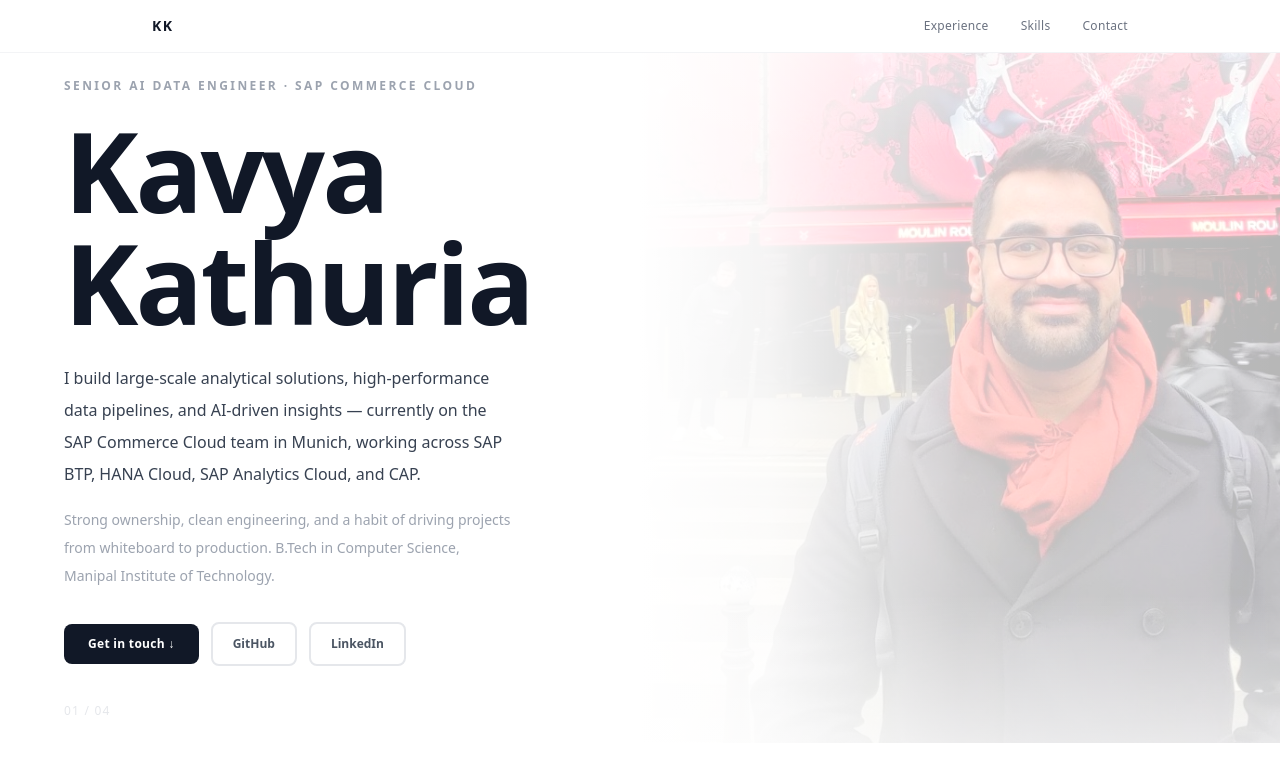
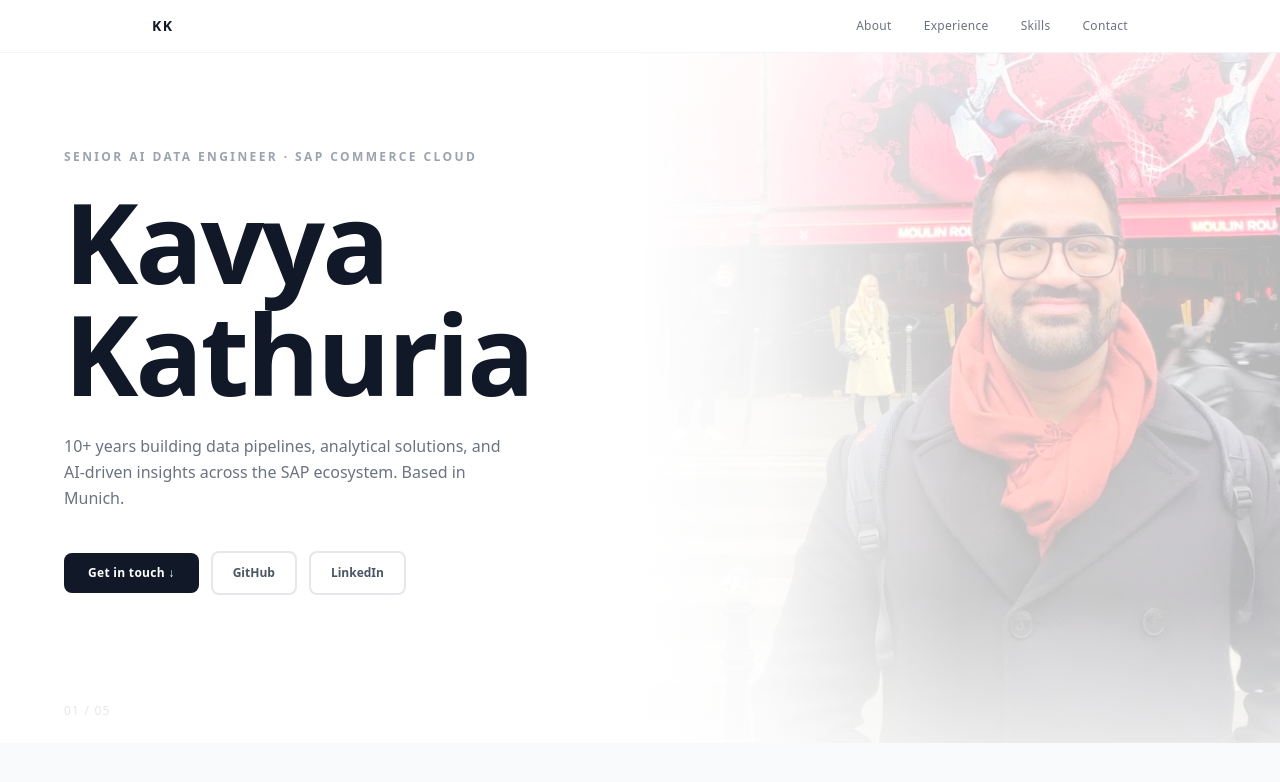
Before and after one commit to kavyakat/kk-website, a Next.js app: page / in a window 1280 px wide. Shown: the top 782 px of the page. Built offline with nearby package versions, Linux system fonts and the light colour scheme.

Commit message:
Revert "feat: merge About into Hero, drop About section, update nav and counters"
This reverts commit f68810ab2fdf4670634b84ceb944b5f24185a714.

```diff
--- a/src/app/page.tsx
+++ b/src/app/page.tsx
@@ -1,5 +1,6 @@
 import Navbar from "@/components/Navbar";
 import Hero from "@/components/Hero";
+import About from "@/components/About";
 import Experience from "@/components/Experience";
 import Skills from "@/components/Skills";
 import Contact from "@/components/Contact";
@@ -10,6 +11,7 @@ export default function Home() {
       <Navbar />
       <div id="scroll-container">
         <Hero />
+        <About />
         <Experience />
         <Skills />
         <Contact />
--- a/src/components/Contact.tsx
+++ b/src/components/Contact.tsx
@@ -47,7 +47,7 @@ export default function Contact() {
       </div>
 
       <span className="absolute bottom-6 left-6 md:left-16 text-xs text-gray-200 tracking-widest">
-        04 / 04
+        05 / 05
       </span>
     </section>
   );
--- a/src/components/Experience.tsx
+++ b/src/components/Experience.tsx
@@ -183,7 +183,7 @@ export default function Experience() {
       </div>
 
       <span className="absolute bottom-6 left-6 md:left-16 text-xs text-gray-200 tracking-widest">
-        02 / 04
+        03 / 05
       </span>
     </section>
   );
--- a/src/components/Hero.tsx
+++ b/src/components/Hero.tsx
@@ -52,14 +52,9 @@ export default function Hero() {
           <h1 className="text-[clamp(4rem,9vw,7rem)] font-black text-gray-900 leading-none tracking-tight mb-6">
             Kavya<br />Kathuria
           </h1>
-          <p className="text-base text-gray-700 leading-loose max-w-md mb-4">
-            I build large-scale analytical solutions, high-performance data pipelines, and
-            AI-driven insights — currently on the SAP Commerce Cloud team in Munich, working
-            across SAP BTP, HANA Cloud, SAP Analytics Cloud, and CAP.
-          </p>
-          <p className="text-sm text-gray-400 leading-loose max-w-md mb-8">
-            Strong ownership, clean engineering, and a habit of driving projects from
-            whiteboard to production. B.Tech in Computer Science, Manipal Institute of Technology.
+          <p className="text-base text-gray-500 leading-relaxed max-w-md mb-10">
+            10+ years building data pipelines, analytical solutions, and AI-driven
+            insights across the SAP ecosystem. Based in Munich.
           </p>
           <div className="flex items-center gap-3 flex-wrap">
             <button
@@ -90,7 +85,7 @@ export default function Hero() {
       </div>
 
       <span className="absolute bottom-6 left-6 md:left-16 text-xs text-gray-200 tracking-widest z-10">
-        01 / 04
+        01 / 05
       </span>
     </section>
   );
--- a/src/components/Navbar.tsx
+++ b/src/components/Navbar.tsx
@@ -3,6 +3,7 @@
 import { useState } from "react";
 
 const links = [
+  { label: "About", href: "#about" },
   { label: "Experience", href: "#experience" },
   { label: "Skills", href: "#skills" },
   { label: "Contact", href: "#contact" },
--- a/src/components/Skills.tsx
+++ b/src/components/Skills.tsx
@@ -79,7 +79,7 @@ export default function Skills() {
       </div>
 
       <span className="absolute bottom-6 left-6 md:left-16 text-xs text-gray-200 tracking-widest">
-        03 / 04
+        04 / 05
       </span>
     </section>
   );
```
